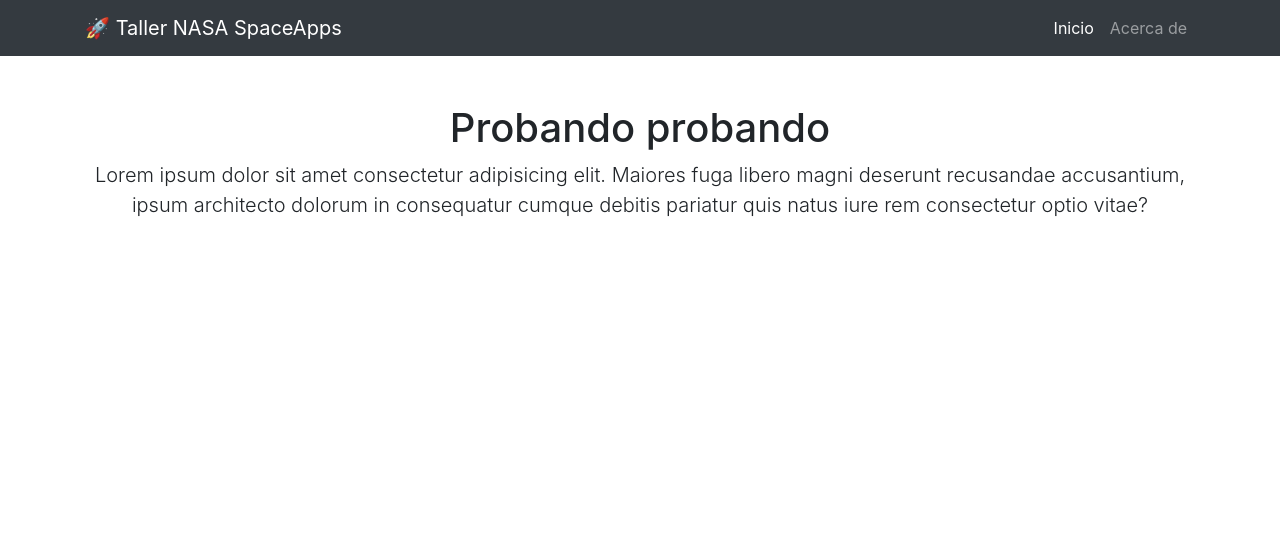
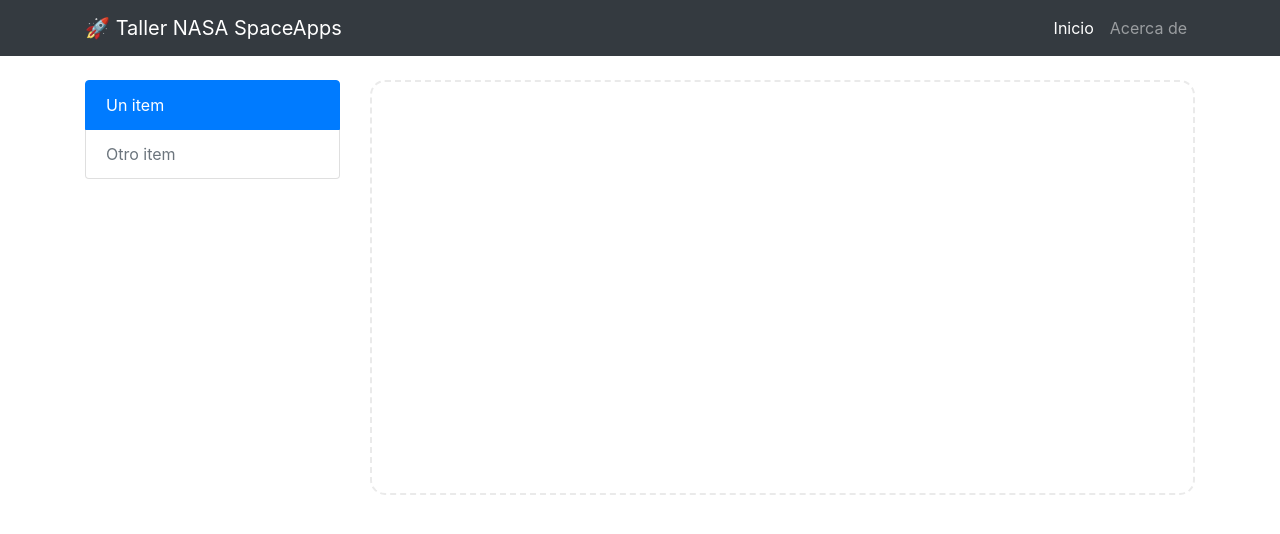
Before and after one commit to devspacemx/taller-spaceapps-2019, a website: page worldwind/index.html in a window 1280 px wide. Drawn offline with nearby package versions, Linux system fonts and the light colour scheme; no server answers.

Commit message:
:sparkles: Mapa añadido

```diff
--- a/worldwind/codigo.js
+++ b/worldwind/codigo.js
@@ -1 +1,61 @@
-console.log("Hola mundo!");
+const wwd = new WorldWind.WorldWindow("tierra");
+
+// Crear y añadir "Capas" al objeto WWD
+const layers = [
+  // Capas de imagenes.
+  { layer: new WorldWind.BMNGLayer(), enabled: true },
+  { layer: new WorldWind.BMNGLandsatLayer(), enabled: true },
+  { layer: new WorldWind.BingAerialLayer(null), enabled: false },
+  { layer: new WorldWind.BingAerialWithLabelsLayer(null), enabled: false },
+  { layer: new WorldWind.BingRoadsLayer(null), enabled: false },
+  // Capa de atmosfera.
+  { layer: new WorldWind.AtmosphereLayer(), enabled: true },
+  // WorldWindow UI layers.
+  { layer: new WorldWind.CompassLayer(), enabled: false },
+  { layer: new WorldWind.CoordinatesDisplayLayer(wwd), enabled: true },
+  { layer: new WorldWind.ViewControlsLayer(wwd), enabled: false }
+];
+// Activar capa por capa del objeto "layers"
+layers.forEach(layer => {
+  if (layer.enabled) {
+    console.log(layer.layer);
+    wwd.addLayer(layer.layer);
+  }
+});
+
+// Descargar datos de NEO (NASA Earth Observations)
+const serviceAddress =
+  "https://neo.sci.gsfc.nasa.gov/wms/wms?SERVICE=WMS&REQUEST=GetCapabilities&VERSION=1.3.0";
+
+// Retorna una nombre de servicio para capa
+const getLayer = layer => {
+  switch (layer) {
+    case "fire":
+      return "MOD14A1_M_FIRE";
+    case "temp":
+      return "MOD_LSTD_CLIM_M";
+    default:
+      return undefined;
+  }
+};
+
+const createLayer = xmlDom => {
+  const wms = new WorldWind.WmsCapabilities(xmlDom);
+  const wmsLayerCapabilities = wms.getNamedLayer(getLayer("fire"));
+  const wmsConfig = WorldWind.WmsLayer.formLayerConfiguration(
+    wmsLayerCapabilities
+  );
+  const wmsLayer = new WorldWind.WmsLayer(wmsConfig);
+  wwd.addLayer(wmsLayer);
+};
+
+const datosNEO = $.get(serviceAddress)
+  .done(createLayer)
+  .fail((jqXhr, text, exception) => {
+    console.log(
+      "Error al descargar el documento de NEO: " +
+        text +
+        " tipo de excepción: " +
+        exception
+    );
+  });
--- a/worldwind/index.html
+++ b/worldwind/index.html
@@ -49,21 +49,29 @@
 
     <!-- Contenido de la pag -->
     <div class="container">
+      <div class="row">&nbsp;</div>
       <div class="row">
-        <div class="col-lg-12 text-center">
-          <h1 class="mt-5">Probando probando</h1>
-          <p class="lead">
-            Lorem ipsum dolor sit amet consectetur adipisicing elit. Maiores
-            fuga libero magni deserunt recusandae accusantium, ipsum architecto
-            dolorum in consequatur cumque debitis pariatur quis natus iure rem
-            consectetur optio vitae?
-          </p>
+        <div class="col-lg-3">
+          <ul class="list-group">
+            <li class="list-group-item active">Un item</li>
+            <li class="list-group-item disabled" aria-disabled="true">
+              Otro item
+            </li>
+          </ul>
+        </div>
+        <div class="col-lg-9">
+          <canvas
+            style="width: 100%; border-radius: 15px; border: 2px dashed #EAEAEA;"
+            id="tierra"
+          >
+            Your browser does not support HTML5 Canvas.
+          </canvas>
         </div>
       </div>
     </div>
 
     <!-- Scripts necesarios para la pag -->
-    <script src="vendor/jquery/jquery.slim.min.js"></script>
+    <script src="vendor/jquery/jquery.min.js"></script>
     <script src="vendor/bootstrap/js/bootstrap.bundle.min.js"></script>
     <script src="vendor/nasa/worldwind.min.js"></script>
     <script src="./codigo.js"></script>
```
Also changed, not shown: api/nodemon.json (added, +8 -0 lines), api/package.json (added, +20 -0 lines), api/src/server.js (added, +13 -0 lines), README.md, api/GenerarKey.png (added), 4 other files.
